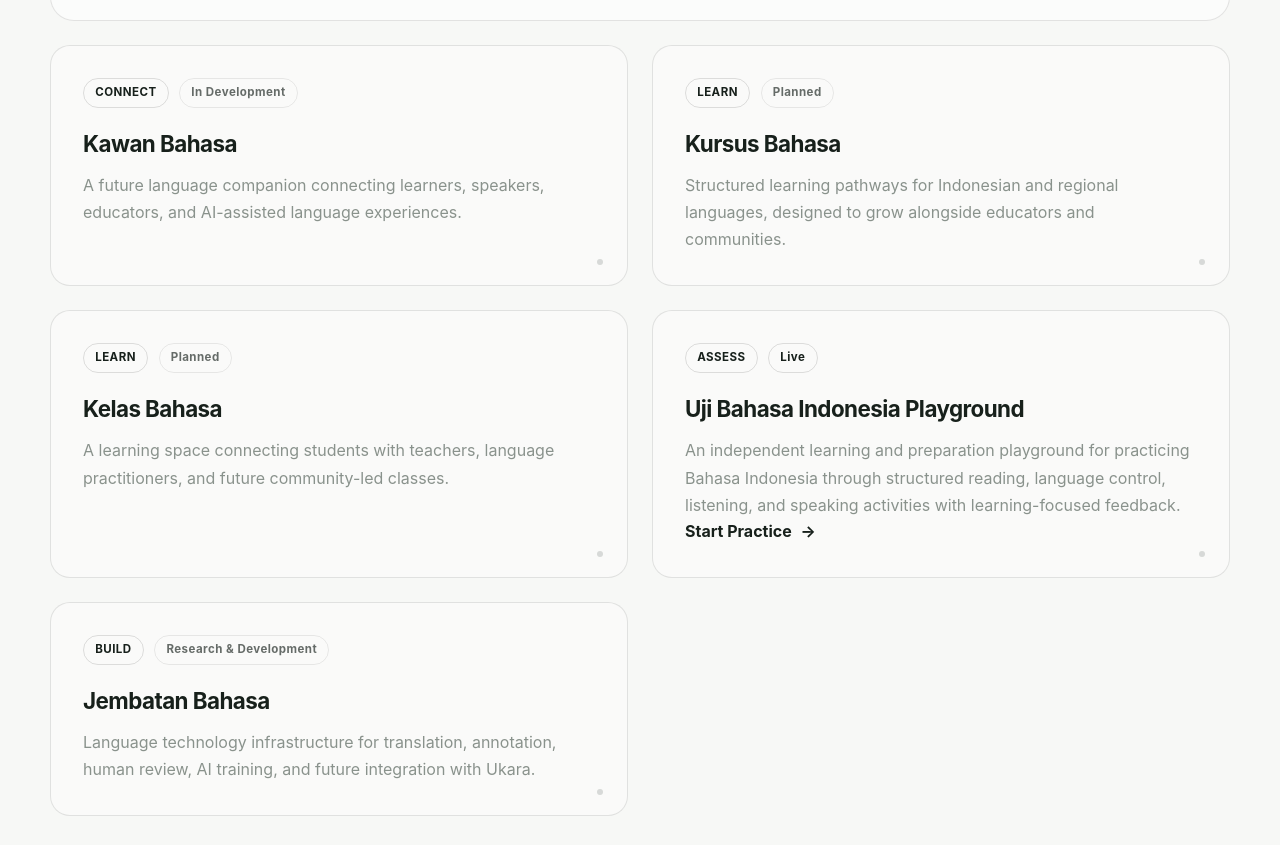
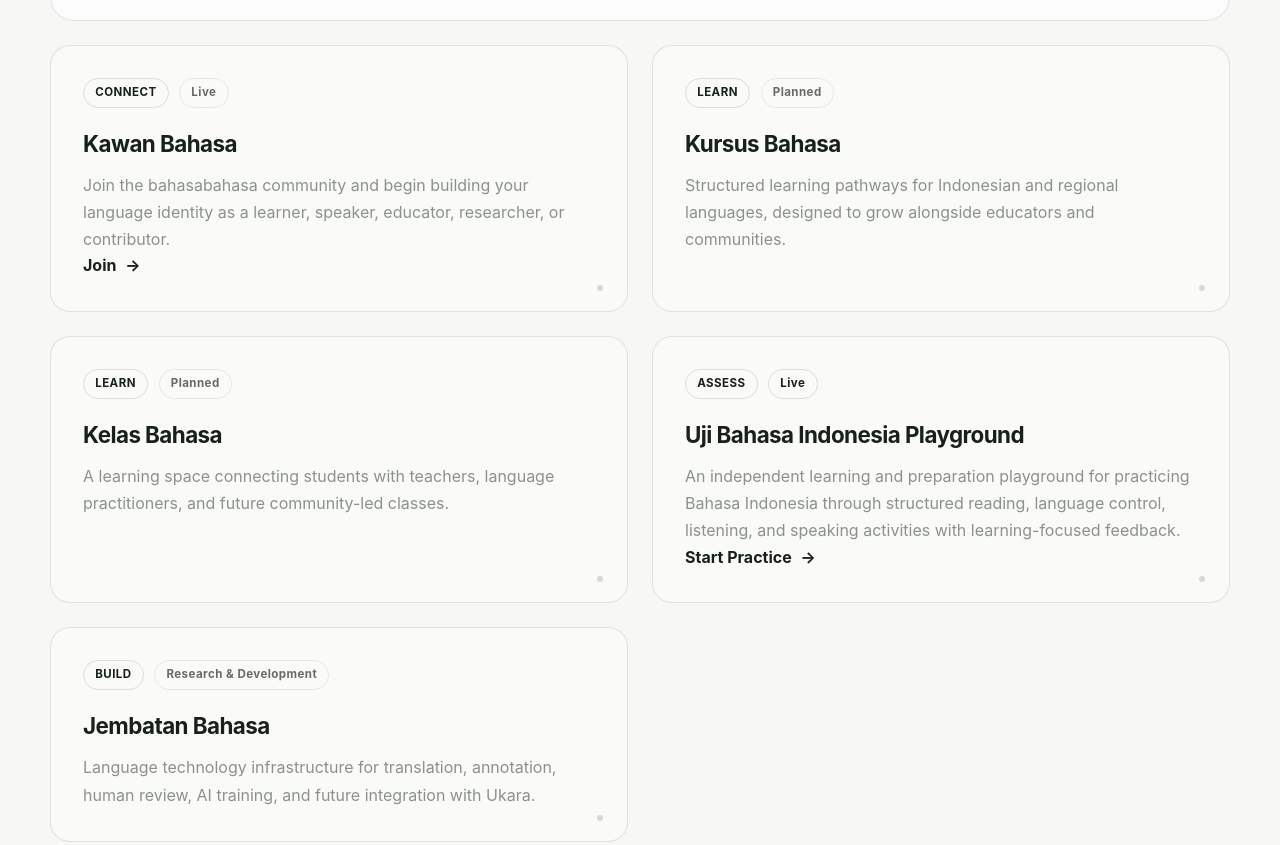
Before and after one commit to thenusantara/bahasabahasa, a plain HTML site: page frontend/index.html in a window 1280 px wide. Shown: the part 2994-3839 px from the top of the page. Drawn offline with Linux system fonts and the light colour scheme.

Commit message:
feat: activate Kawan Bahasa participation

```diff
--- a/frontend/index.html
+++ b/frontend/index.html
@@ -389,7 +389,7 @@
                     </span>
 
                     <span class="product-status">
-                        In Development
+                        Live
                     </span>
 
                 </div>
@@ -399,10 +399,18 @@
                 </h3>
 
                 <p>
-                    A future language companion connecting learners,
-                    speakers, educators, and AI-assisted language
-                    experiences.
+                    Join the bahasabahasa community and begin building your
+                    language identity as a learner, speaker, educator, researcher,
+                    or contributor.
                 </p>
+
+                <a
+                    class="product-link"
+                    href="./app/index.html#signup"
+                >
+                    Join
+                    <span aria-hidden="true">→</span>
+                </a>
 
             </article>
 
```
